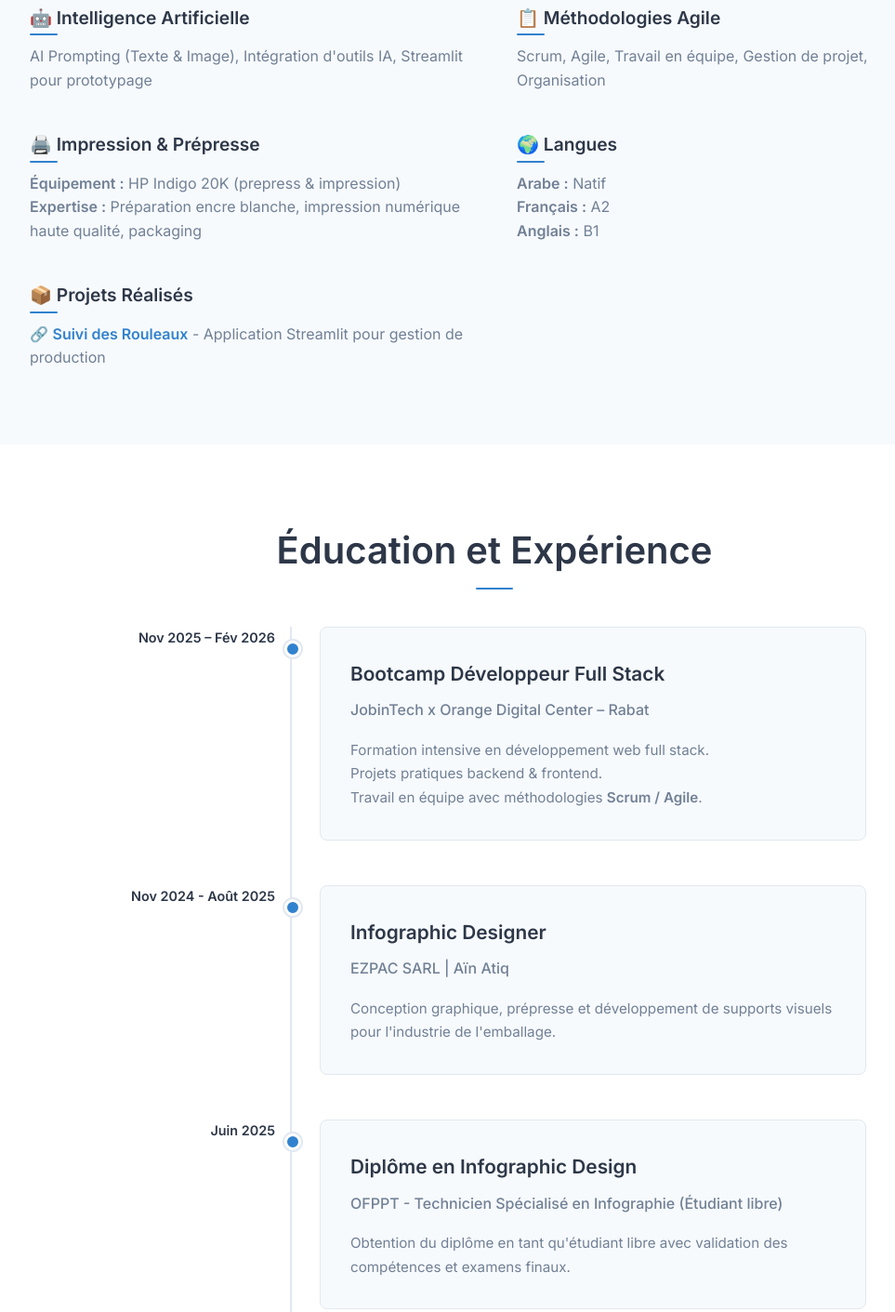
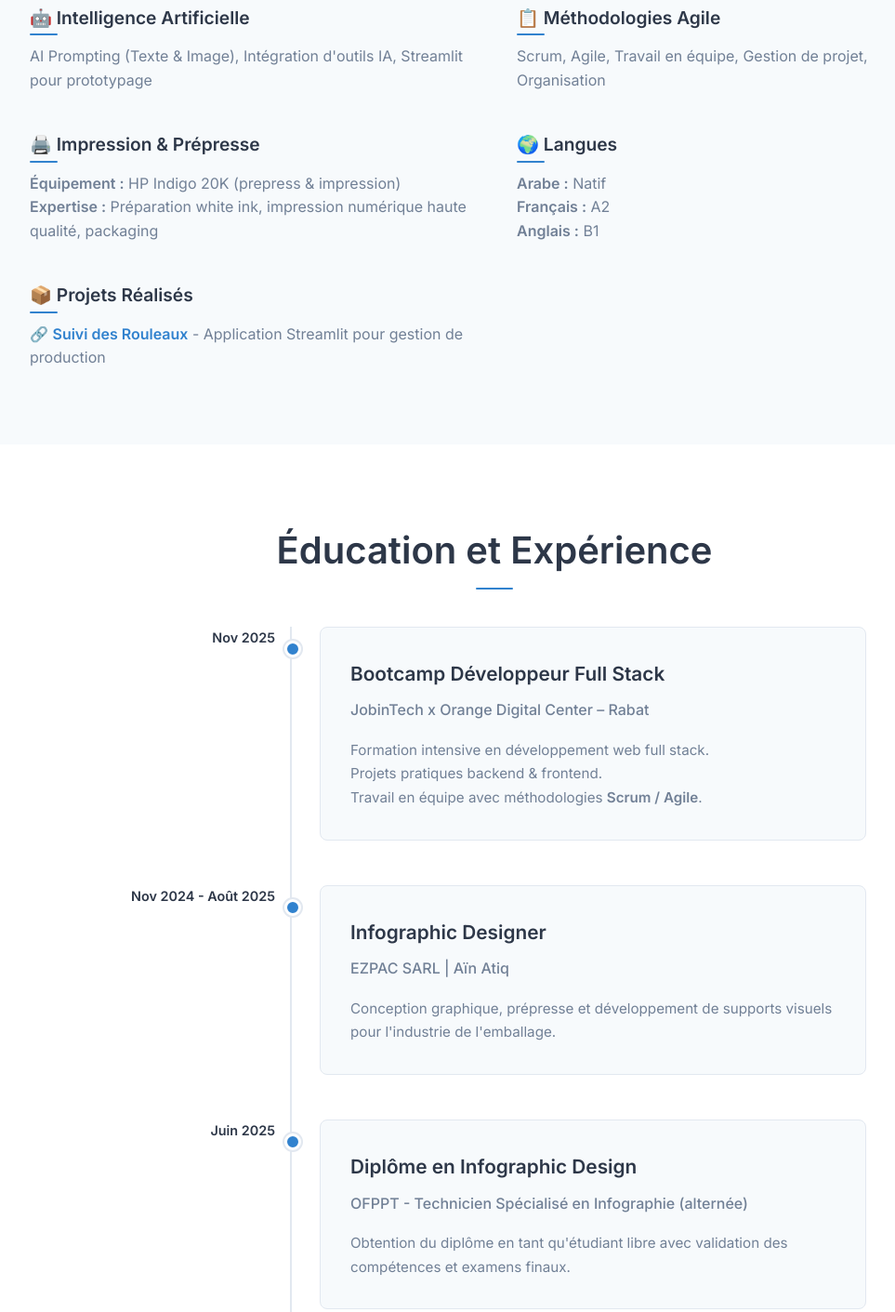
Before and after one commit to MouhamedM/my-portfolio, a plain HTML site: page index.html in a window 1280 px wide. Shown: the part 2326-3737 px from the top of the page at 93% size, without its empty margins (108-1071 px from the left). Drawn offline with Linux system fonts and the light colour scheme.

Commit message:
update index.html and cv

```diff
--- a/index.html
+++ b/index.html
@@ -186,7 +186,8 @@
                         <h3>🖨️ Impression & Prépresse</h3>
                         <p>
                             <strong>Équipement :</strong> HP Indigo 20K (prepress & impression)<br>
-                            <strong>Expertise :</strong> Préparation encre blanche, impression numérique haute qualité, packaging
+                            <strong>Expertise :</strong> Préparation white ink, impression numérique haute qualité,
+                            packaging
                         </p>
                     </div>
                     <div class="skill-category">
@@ -204,7 +205,8 @@
                     <div class="skill-category">
                         <h3>📦 Projets Réalisés</h3>
                         <p>
-                            🔗 <a href="https://suivi-rouleaux.streamlit.app/" target="_blank"><strong>Suivi des Rouleaux</strong></a> - Application Streamlit pour gestion de production
+                            🔗 <a href="https://suivi-rouleaux.streamlit.app/" target="_blank"><strong>Suivi des
+                                    Rouleaux</strong></a> - Application Streamlit pour gestion de production
                         </p>
                     </div>
                 </div>
@@ -220,7 +222,7 @@
 
             <div class="timeline">
                 <div class="timeline-item">
-                    <div class="timeline-date">Nov 2025 – Fév 2026</div>
+                    <div class="timeline-date">Nov 2025 </div>
                     <div class="timeline-content">
                         <h3>Bootcamp Développeur Full Stack</h3>
                         <h4>JobinTech x Orange Digital Center – Rabat</h4>
@@ -246,13 +248,14 @@
                     <div class="timeline-date">Juin 2025</div>
                     <div class="timeline-content">
                         <h3>Diplôme en Infographic Design</h3>
-                        <h4>OFPPT - Technicien Spécialisé en Infographie (Étudiant libre)</h4>
+                        <h4>OFPPT - Technicien Spécialisé en Infographie (alternée)</h4>
                         <p>Obtention du diplôme en tant qu'étudiant libre avec validation des compétences et examens
                             finaux.</p>
                     </div>
                 </div>
 
-                <div class="timeline-item">
+                <!--
+                           <div class="timeline-item">
                     <div class="timeline-date">2022 - 2024</div>
                     <div class="timeline-content">
                         <h3>Diplôme en Infographic Design</h3>
@@ -261,6 +264,8 @@
                             numérique.</p>
                     </div>
                 </div>
+                  -->
+
 
                 <div class="timeline-item">
                     <div class="timeline-date">2022 - 2024</div>
@@ -274,7 +279,10 @@
                     </div>
                 </div>
 
-                <div class="timeline-item">
+                <!--
+
+
+                        <div class="timeline-item">
                     <div class="timeline-date">2021 - 2022</div>
                     <div class="timeline-content">
                         <h3>Études de droit</h3>
@@ -282,6 +290,11 @@
                         <p></p>
                     </div>
                 </div>
+
+
+                -->
+
+
 
                 <div class="timeline-item">
                     <div class="timeline-date">Juin 2021</div>
```
Also changed, not shown: 5 other files.
